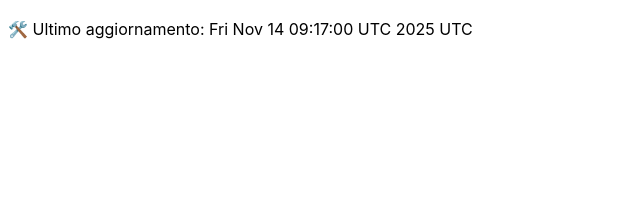
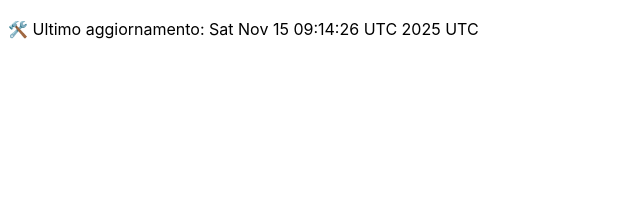
Before and after one commit to DanteTrb/DanteTrb.github.io, a Jekyll site: the page built from badges.md, in a window 1280 px wide. Shown: the top 212 px of the page, without its empty margins (0-640 px from the left). Built offline with Jekyll 4.4.1, drawn with Linux system fonts in a browser that asks for light colours; our own code applies the rules of GitHub Pages for plain Markdown files.

Commit message:
🛠️ Aggiornamento automatico badge

```diff
--- a/badges.md
+++ b/badges.md
@@ -1 +1 @@
-🛠️ Ultimo aggiornamento: Fri Nov 14 09:17:00 UTC 2025 UTC
+🛠️ Ultimo aggiornamento: Sat Nov 15 09:14:26 UTC 2025 UTC
```
